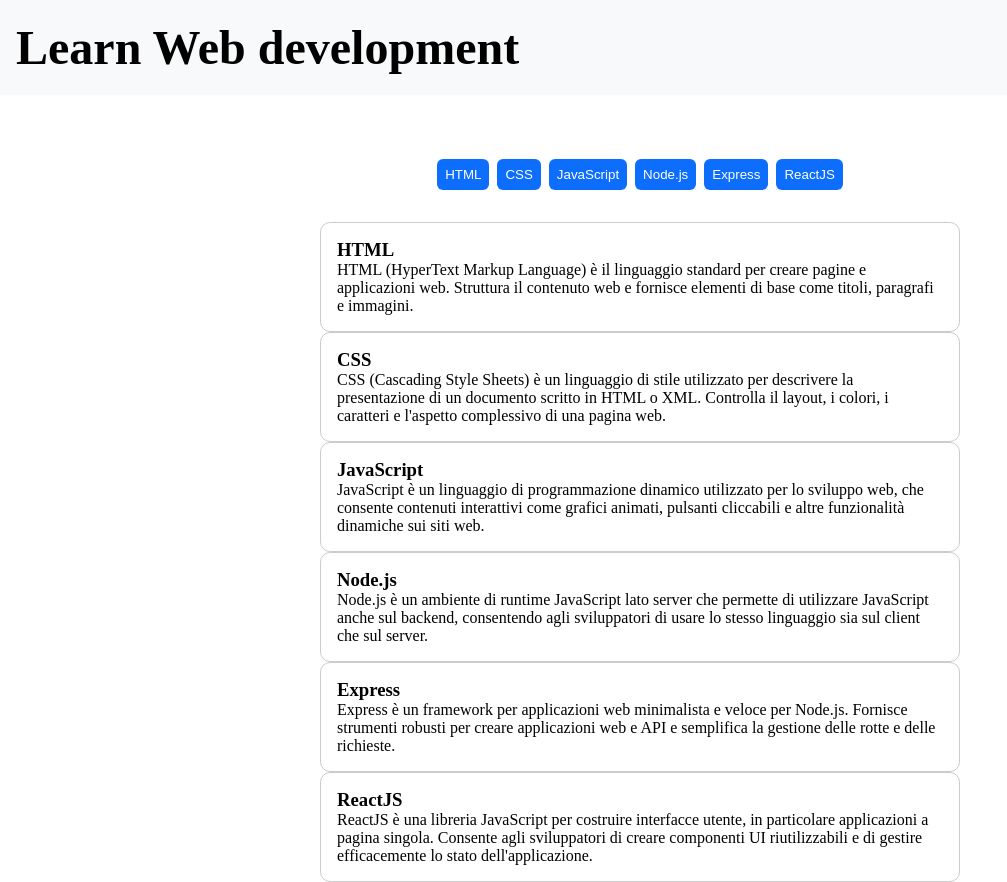
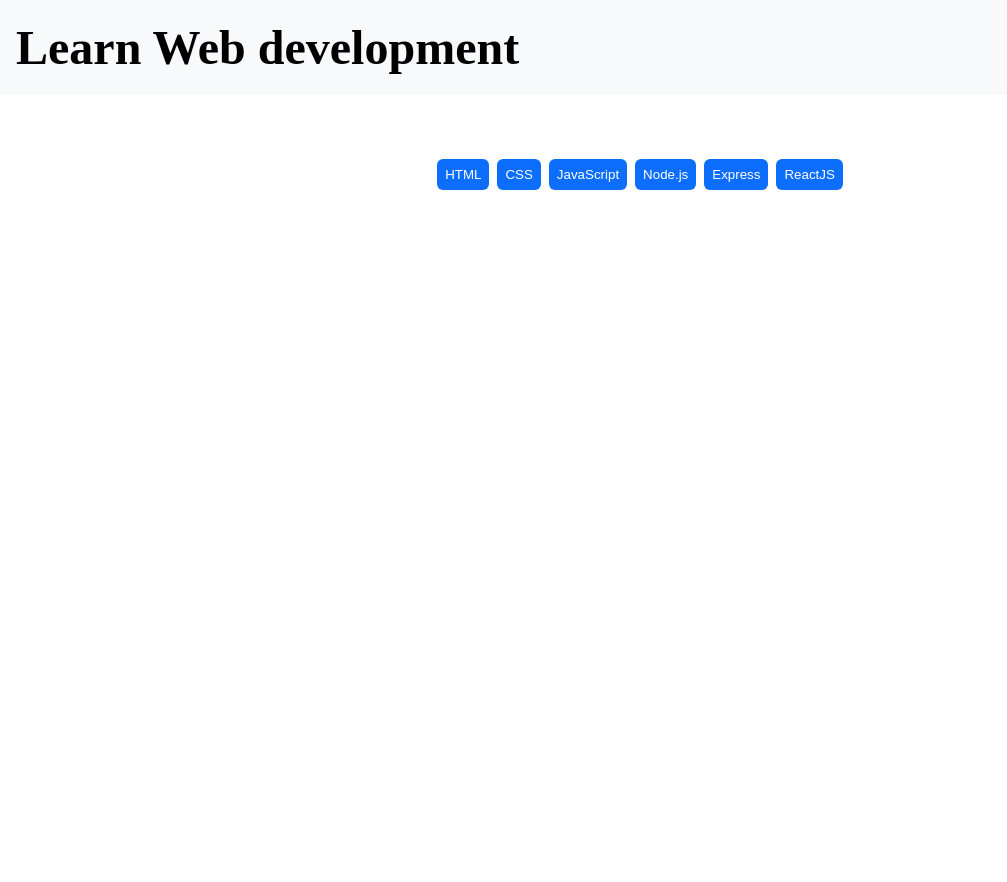
Before and after one commit to gianluca-milesi/react-use-state, a React (Vite) app: page / in a window 1280 px wide. Shown: the whole page, without its empty margins (0-1007 px from the left). After the commit the page ends 800 px from the top, so only its background shows below. Built offline with nearby package versions, Linux system fonts and the light colour scheme.

Commit message:
ADD: click function that allows to open a card relative to the button pressed

```diff
--- a/src/components/Button/Button.jsx
+++ b/src/components/Button/Button.jsx
@@ -1,9 +1,9 @@
 import style from "./Button.module.css"
 
-function Button({ title }) {
+function Button({ title, onClick }) {
 
     return (
-        <button className={style.button}>{title}</button>
+        <button className={style.button} onClick={onClick}>{title}</button>
     )
 }
 
--- a/src/components/Button/Button.module.css
+++ b/src/components/Button/Button.module.css
@@ -4,4 +4,5 @@
     color: white;
     padding: 0.5rem;
     border-radius: 6px;
+    cursor: pointer;
 }
--- a/src/components/Card/Card.jsx
+++ b/src/components/Card/Card.jsx
@@ -1,6 +1,6 @@
 import style from "./Card.module.css"
 
-function Card({ title, description}) {
+function Card({ title, description }) {
 
     return (
         <div className={style.card}>
--- a/src/components/Card/Card.module.css
+++ b/src/components/Card/Card.module.css
@@ -1,6 +1,7 @@
 .card {
     border: 1px solid rgba(0, 0, 0, 0.2);
     border-radius: 10px;
+    margin-top: 2rem;
 }
 
 .card_body {
--- a/src/components/List/List.jsx
+++ b/src/components/List/List.jsx
@@ -1,16 +1,28 @@
 import style from "./List.module.css"
+import { useState } from "react"
 import Button from "../Button/Button.jsx"
+import Card from "../Card/Card.jsx"
 import languages from "../../data/languages.js"
 
 function List() {
+    const [currentId, setCurrentId] = useState(null);
+
+    function toggle(id) {
+        setCurrentId(currentId === id ? null : id);
+    }
+    const selectedLanguage = languages.find(language => language.id === currentId);
 
     return (
-        <ul className={style.languages_list}>
-            {languages.map(language => (
-                <li key={language.id}><Button title={language.title} /></li>
-            ))}
-
-        </ul>
+        <div>
+            <ul className={style.languages_list}>
+                {languages.map(language => (
+                    <li key={language.id}><Button title={language.title} onClick={() => toggle(language.id)} /></li>
+                ))}
+            </ul>
+            {
+                selectedLanguage && (<Card title={selectedLanguage.title} description={selectedLanguage.description} />)
+            }
+        </div >
     )
 }
 
--- a/src/layouts/Main/Main.jsx
+++ b/src/layouts/Main/Main.jsx
@@ -1,23 +1,14 @@
 import style from "./Main.module.css"
 import List from "../../components/List/List.jsx"
-import Card from "../../components/Card/Card.jsx"
-import languages from "../../data/languages.js"
 
 function Main() {
 
     return (
-        <>
-            <main>
-                <div className="container">
-                    <List />
-                </div>
-                <section className={style.cards}>
-                    {languages.map(language => (
-                        <Card key={language.id} title={language.title} description={language.description} />
-                    ))}
-                </section>
-            </main>
-        </>
+        <main>
+            <div className="container">
+                <List />
+            </div>
+        </main>
     )
 }
 
```
